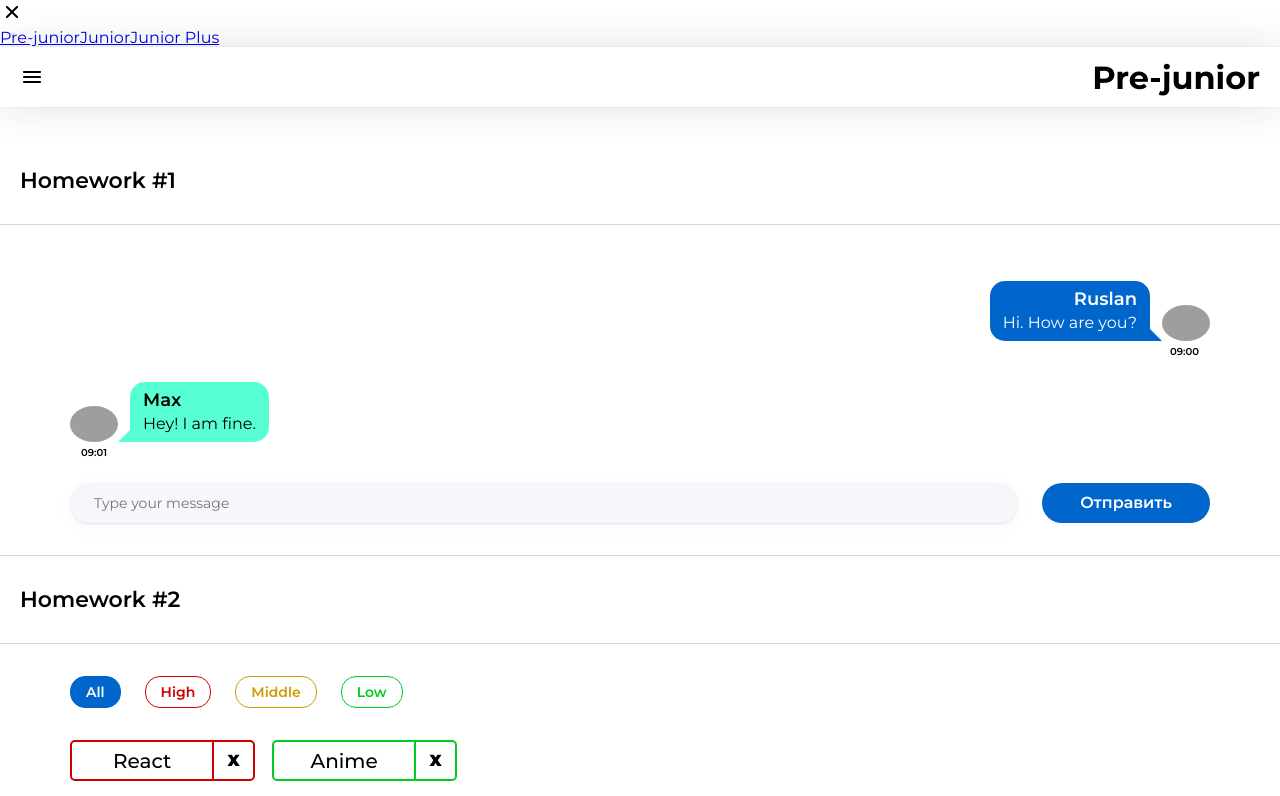
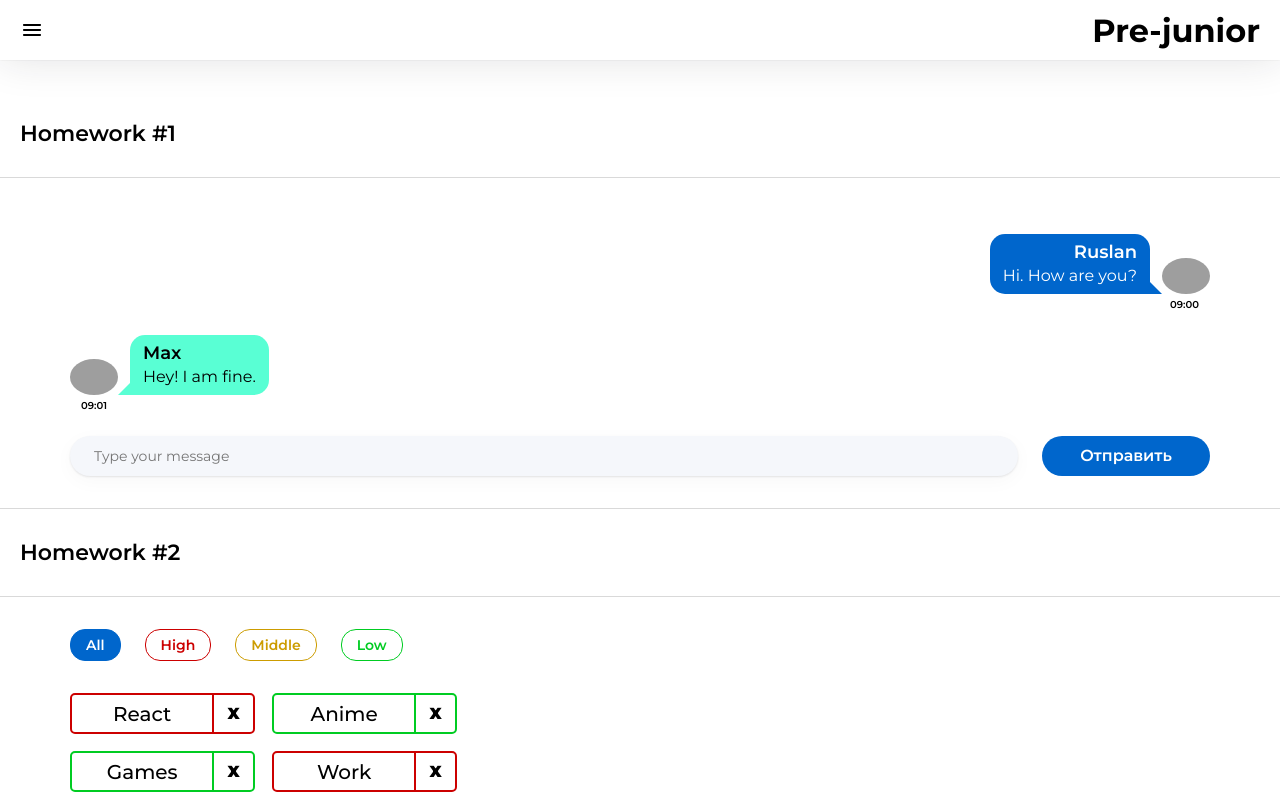
Before and after one commit to rzalyaev/hws2, a React (Create React App) app: page /#/pre-junior in a window 1280 px wide. Shown: the top 796 px of the page. Built offline with nearby package versions, Linux system fonts and the light colour scheme; grey boxes are pictures that could not be loaded.

Commit message:
Add styles

```diff
--- a/src/s2-homeworks/hw05/sidebar/Sidebar.module.css
+++ b/src/s2-homeworks/hw05/sidebar/Sidebar.module.css
@@ -1,24 +1,72 @@
 .sidebar {
+    position: fixed;
+    left: 0;
+    top: 0;
+    height: 100vh;
+    width: 20%;
+    background: white;
+    z-index: 99;
+    transition: transform 300ms ease-in-out;
+    transform: translateX(-100%);
 }
 
 .sidebar.open {
+    transform: translateX(0);
 }
 
 .background {
+    position: fixed;
+    top: 0;
+    left: 0;
+    width: 100%;
+    height: 100vh;
+    background-color: #000000;
+    opacity: 0.3;
+    z-index: 98;
 }
 
 .nav {
+    height: 100%;
+    display: flex;
+    flex-direction: column;
+    align-items: center;
+    gap: 45px;
+    padding: 63px 70px;
 }
 
 .nav a {
+    text-decoration: none;
+    font-style: normal;
+    font-weight: 600;
+    font-size: 22px;
+    line-height: 27px;
+    color: #000000;
+    transition: 150ms ease-in-out;
 }
 
 .nav a:hover {
+    color: #58ACFF;
+    transition: color 150ms ease-in-out;
 }
 
 .nav a.active {
+    font-style: normal;
+    font-weight: 600;
+    font-size: 22px;
+    line-height: 27px;
+    text-decoration-line: underline;
+    color: #0059B2;
 }
+
+.nav a.pending {
+    color: #3D6B99;
+}
+
 .close {
+    cursor: pointer;
+    position: absolute;
+    right: 20px;
+    top: 20px;
 }
 
 .close img {
```
